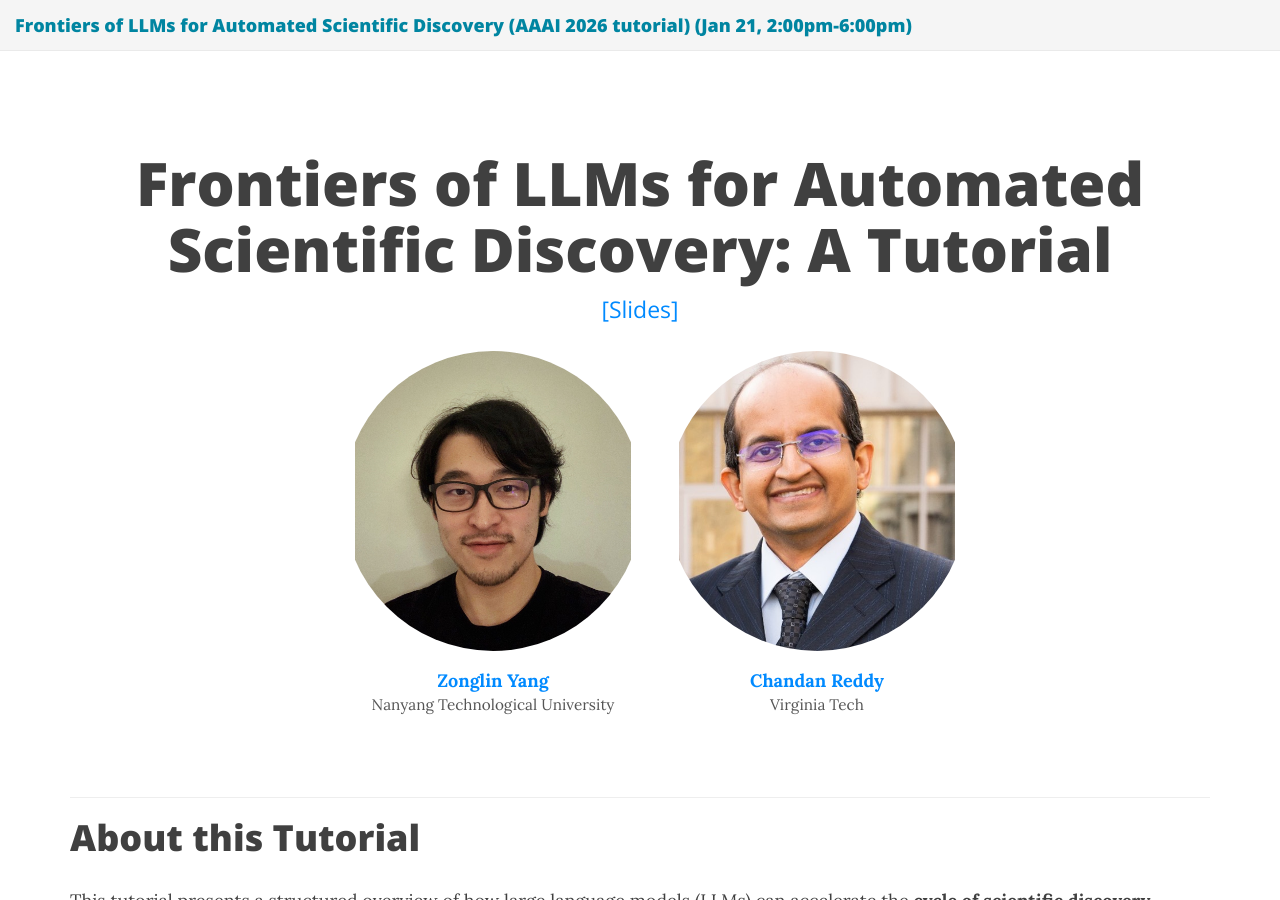
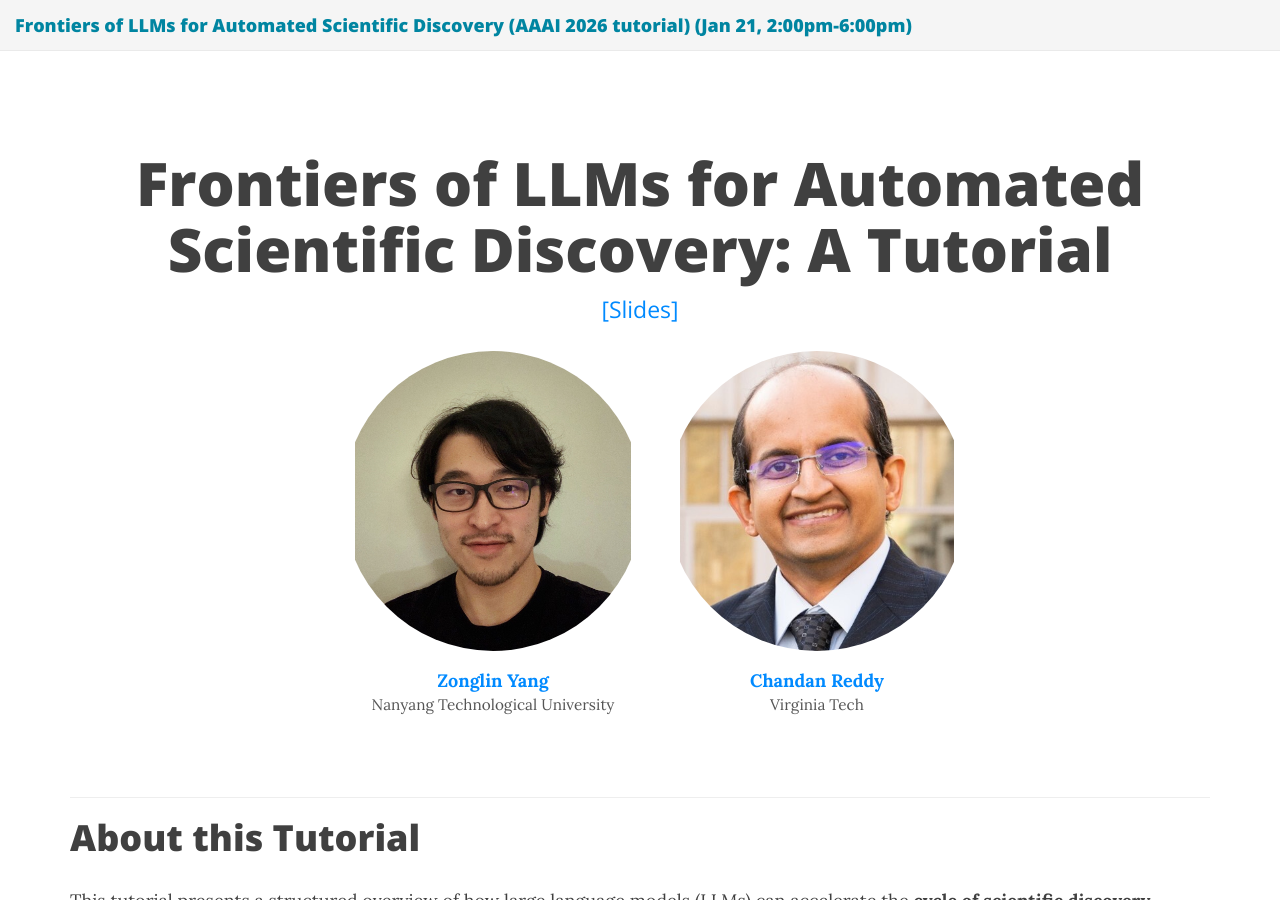
Before and after one commit to ZonglinY/llm4sd-aaai-2026, a Jekyll site: the page built from index.md, in a window 1280 px wide and 900 px high. Built offline with Jekyll 4.4.1, drawn with Linux system fonts in a browser that asks for light colours; nearby versions of some CDN libraries.

Commit message:
Update organizers.yml

```diff
--- a/_data/organizers.yml
+++ b/_data/organizers.yml
@@ -9,4 +9,4 @@ chandan:
   url: "https://creddy.net/"
   title: "Professor"
   affiliation: "Virginia Tech"
-  img: "chandan-photo.jpg"
+  img: "chandan-photo-cropped.jpg"
```
